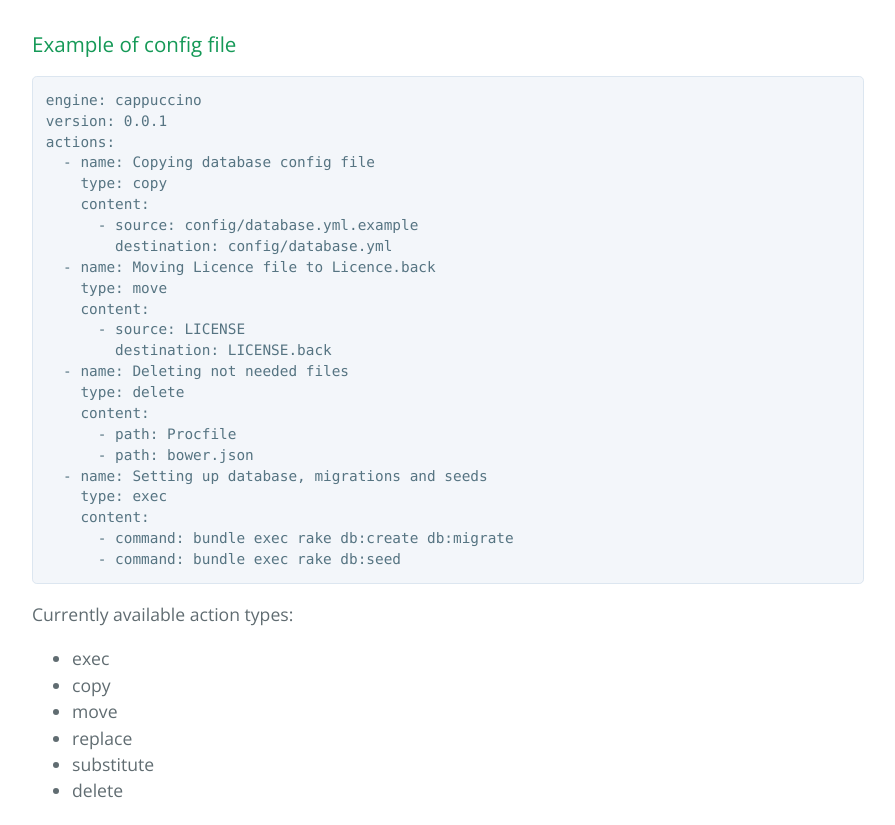
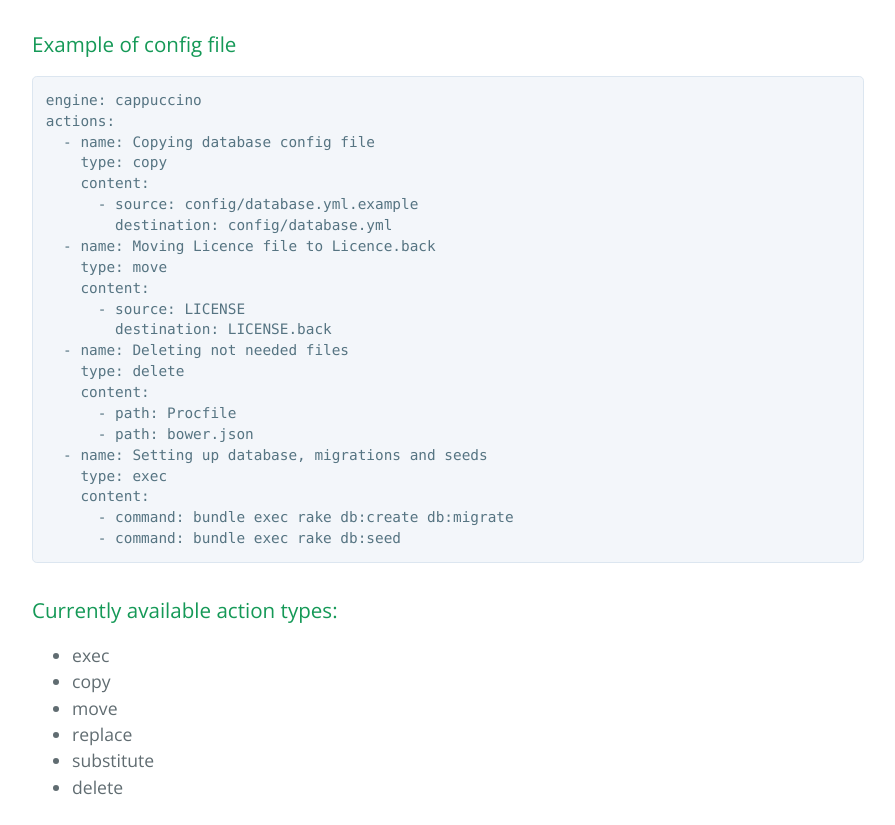
Before and after one commit to CapSens/cappuccino, a plain HTML site: page index.html in a window 1280 px wide. Shown: the part 651-1476 px from the top of the page, without its empty margins (192-1087 px from the left). Drawn offline with nearby package versions, Linux system fonts and the light colour scheme.

```diff
--- a/index.html
+++ b/index.html
@@ -30,7 +30,6 @@
 <a id="example-of-config-file" class="anchor" href="#example-of-config-file" aria-hidden="true"><span aria-hidden="true" class="octicon octicon-link"></span></a>Example of config file</h3>
 
 <pre><code>engine: cappuccino
-version: 0.0.1
 actions:
   - name: Copying database config file
     type: copy
@@ -54,7 +53,8 @@ actions:
       - command: bundle exec rake db:seed
 </code></pre>
 
-<p>Currently available action types:</p>
+<h3>
+<a id="currently-available-action-types" class="anchor" href="#currently-available-action-types" aria-hidden="true"><span aria-hidden="true" class="octicon octicon-link"></span></a>Currently available action types:</h3>
 
 <ul>
 <li>exec</li>
```
Also changed, not shown: params.json (+1 -1 lines).
